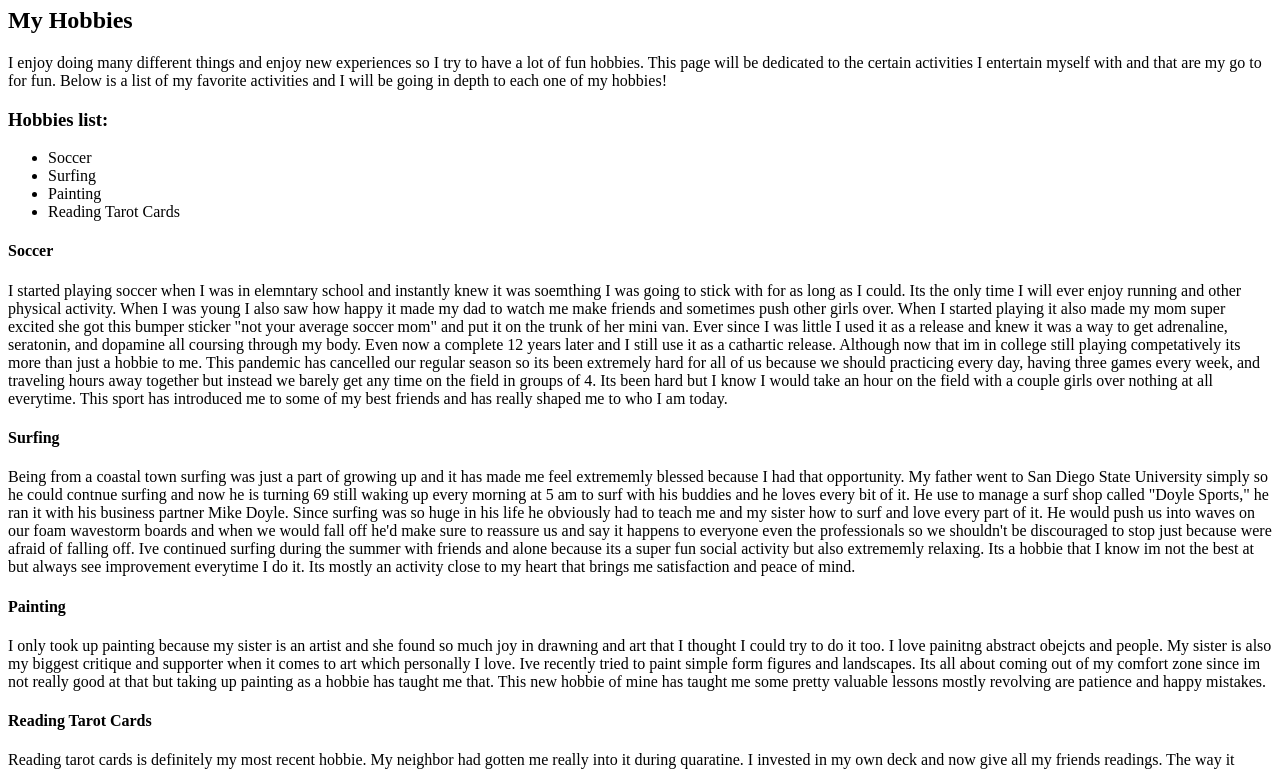
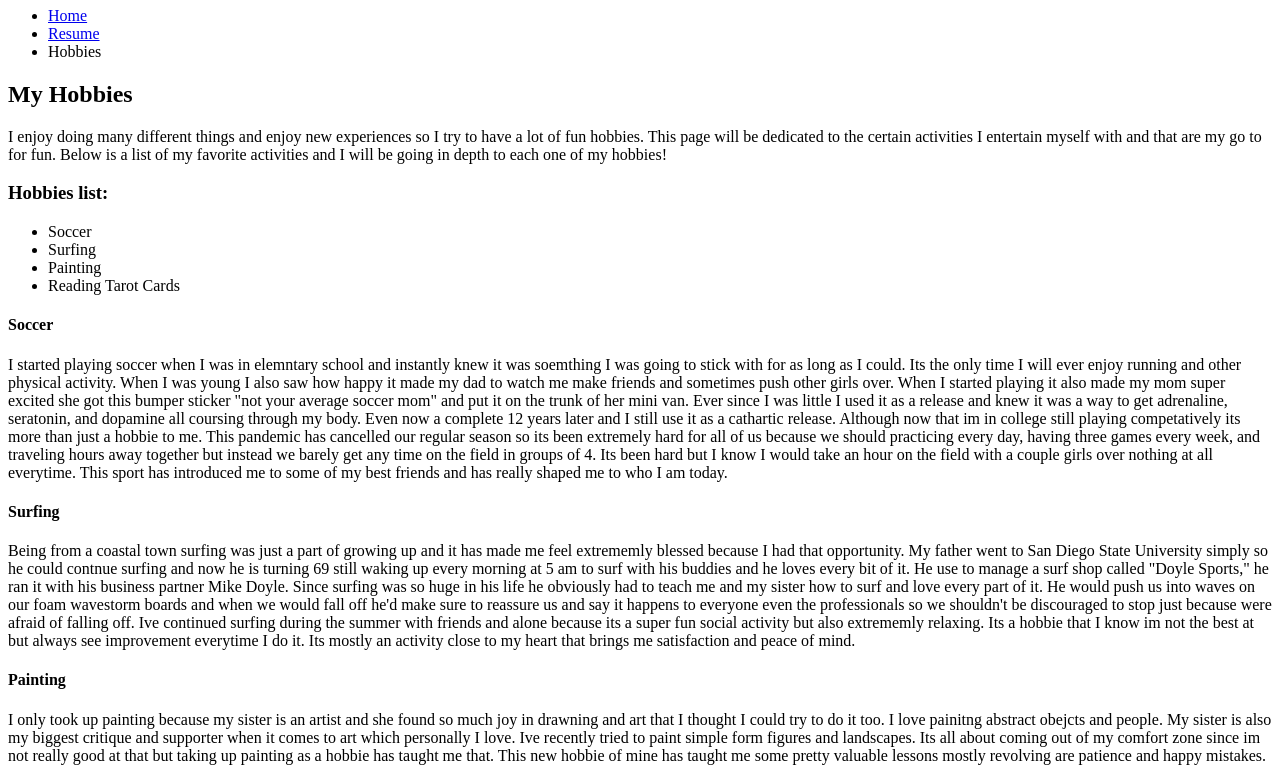
Before and after one commit to juliahonda/project-one, a plain HTML site: page hobbies/index.html in a window 1280 px wide. Shown: the part 73-843 px from the top of the page. Drawn offline with Linux system fonts and the light colour scheme.

Commit message:
Add navigation on each page

```diff
--- a/hobbies/index.html
+++ b/hobbies/index.html
@@ -9,6 +9,13 @@ content="width=device-width,initial-scale=1.0,shrink-to-fit=none" />
   <body>
     <header id="header">
     <h1>Julia Honda</h1>
+    <nav id="navigation">
+      <ul>
+        <li><a href="../">Home</a></li>
+        <li><a href="../resume/">Resume</a></li>
+        <li>Hobbies</li>
+      </ul>
+      </nav>
     </header>
 
     <main id="content">
```
Also changed, not shown: index.html (+7 -0 lines), resume/index.html (+7 -0 lines).
